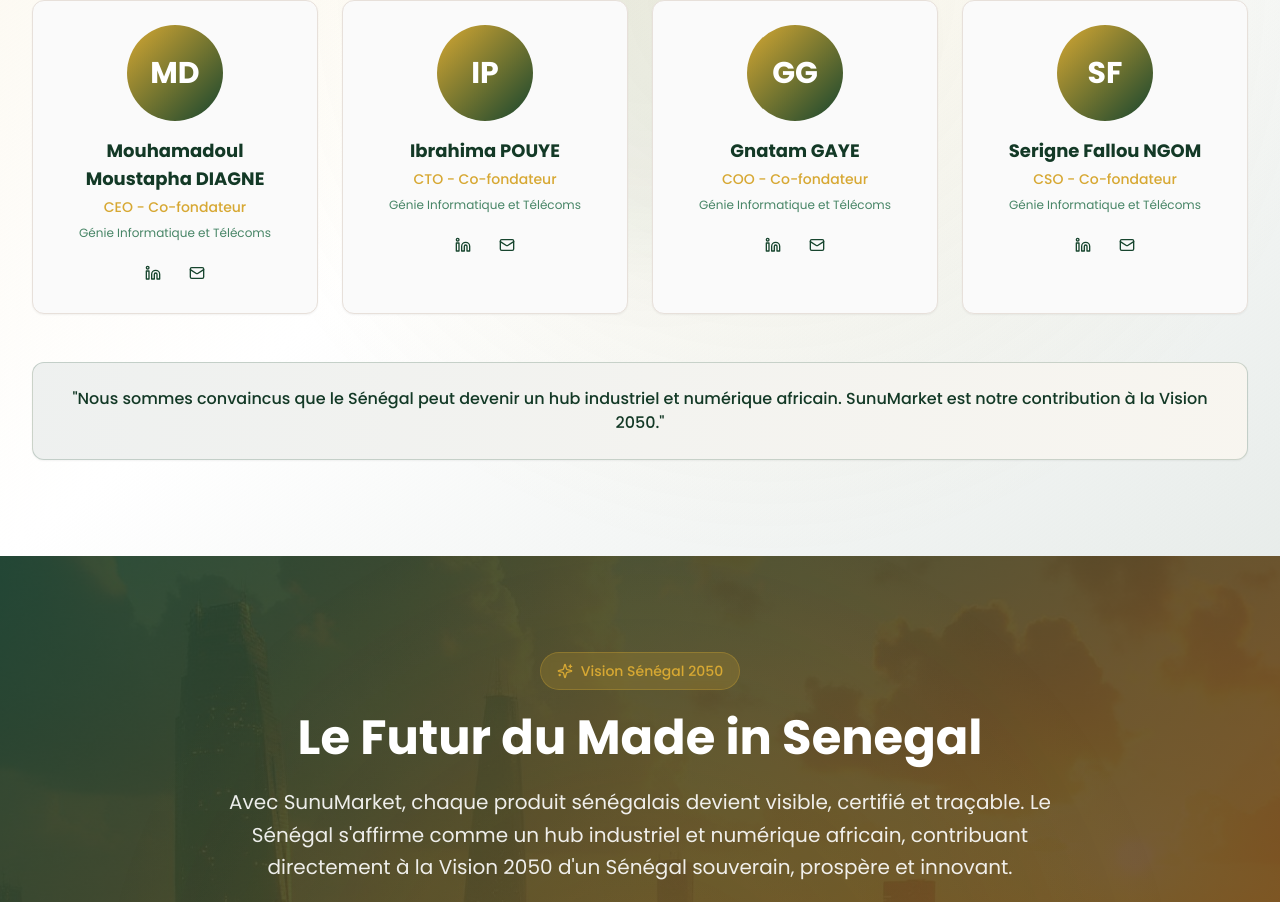
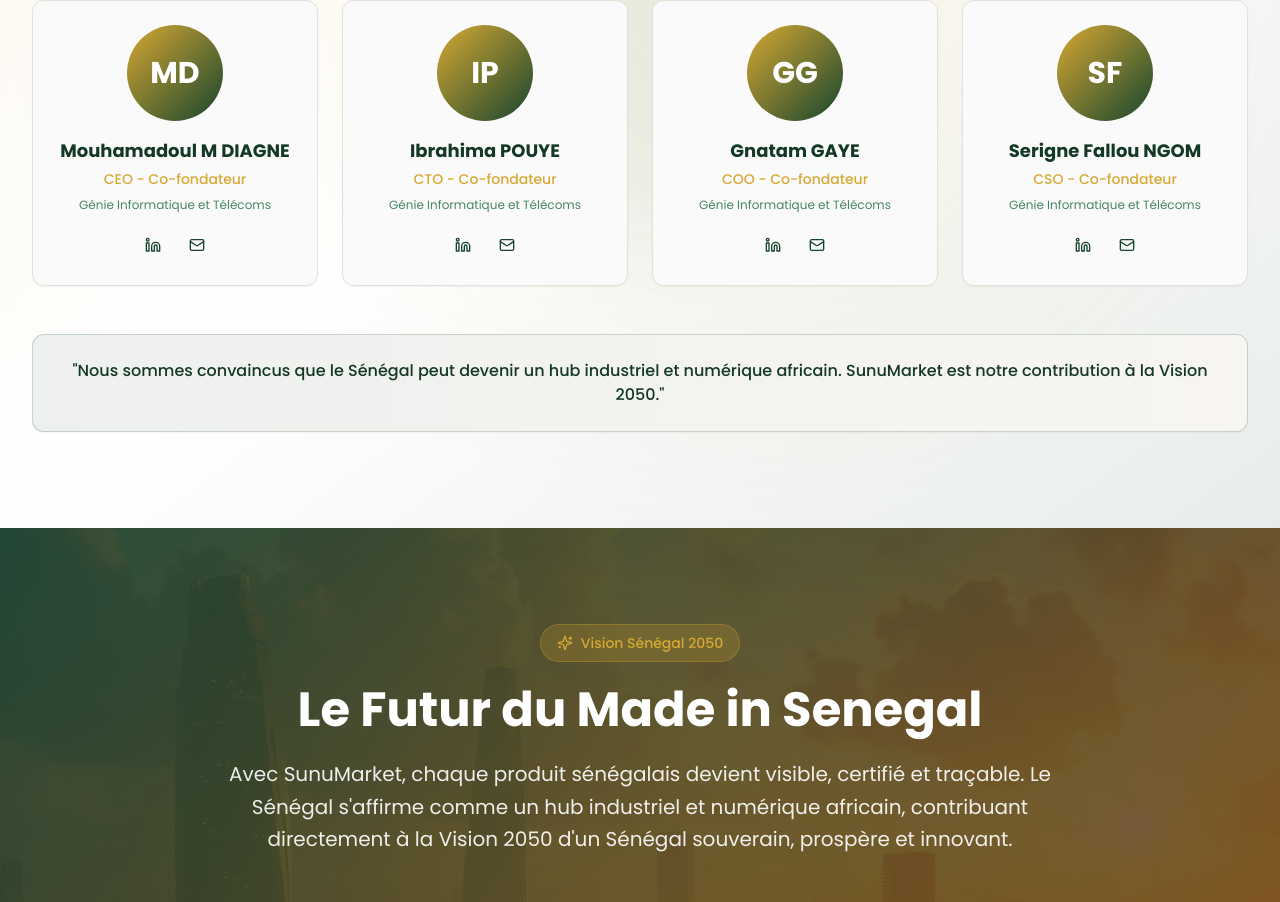
Before and after one commit to mouhaa-md/sunumarket, a React (Vite) app: page / in a window 1280 px wide. Shown: the part 6450-7352 px from the top of the page. Built offline with nearby package versions, Linux system fonts and the light colour scheme; the HTML template or start-up script is replaced by a standard one.

Commit message:
Refactor: Shorten Mouhamadoul Moustapha DIAGNE's name

```diff
--- a/src/components/TeamSection.tsx
+++ b/src/components/TeamSection.tsx
@@ -3,7 +3,7 @@ import { Linkedin, Mail } from "lucide-react";
 
 const team = [
   {
-    name: "Mouhamadoul Moustapha DIAGNE",
+    name: "Mouhamadoul M DIAGNE",
     role: "CEO - Co-fondateur",
     specialization: "Génie Informatique et Télécoms",
   },
@@ -54,7 +54,7 @@ const TeamSection = () => {
             {/* Avatar Placeholder */}
             <div className="w-24 h-24 mx-auto mb-4 rounded-full bg-gradient-to-br from-secondary to-primary flex items-center justify-center">
               <span className="text-3xl font-bold text-primary-foreground">
-                {member.name === "Mouhamadoul Moustapha DIAGNE"
+                {member.name === "Mouhamadoul M DIAGNE"
                   ? "MD"
                   : member.name.split(' ').map(n => n[0]).slice(0, 2).join('')}
               </span>
```
